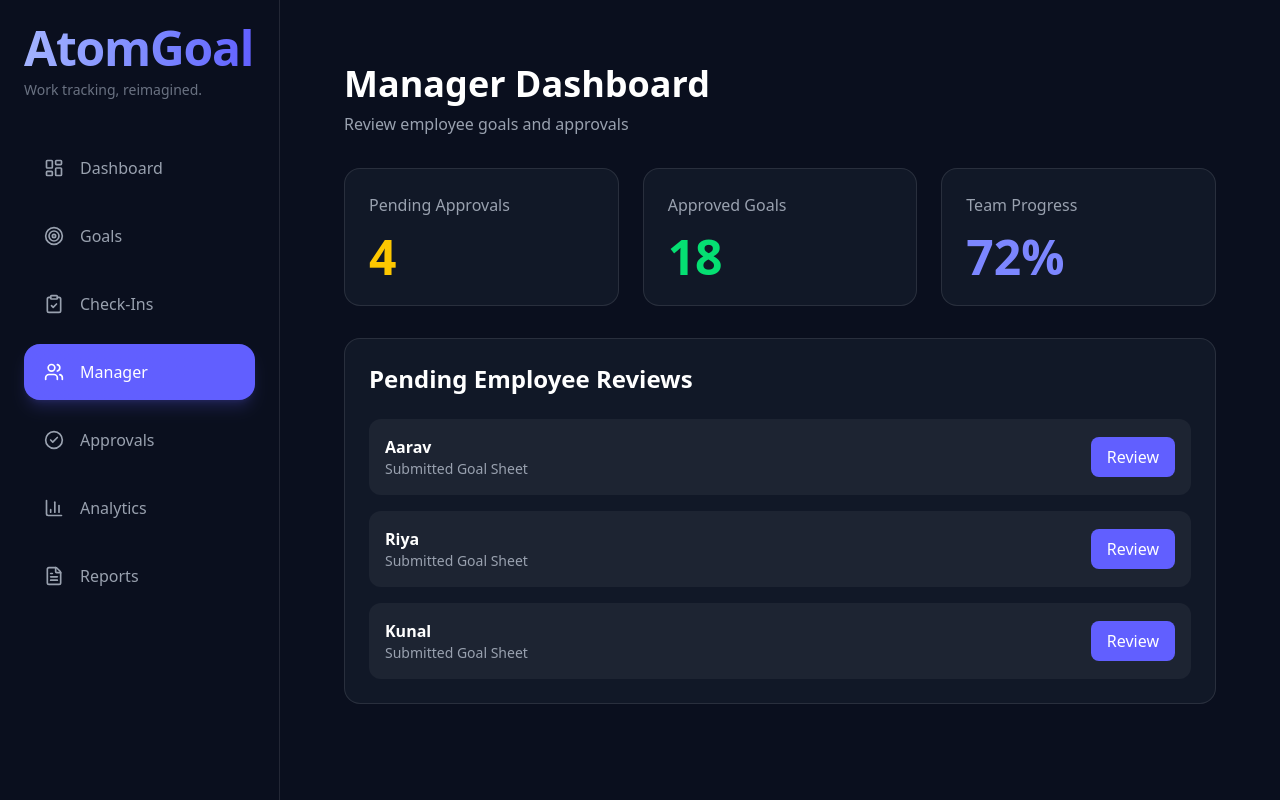
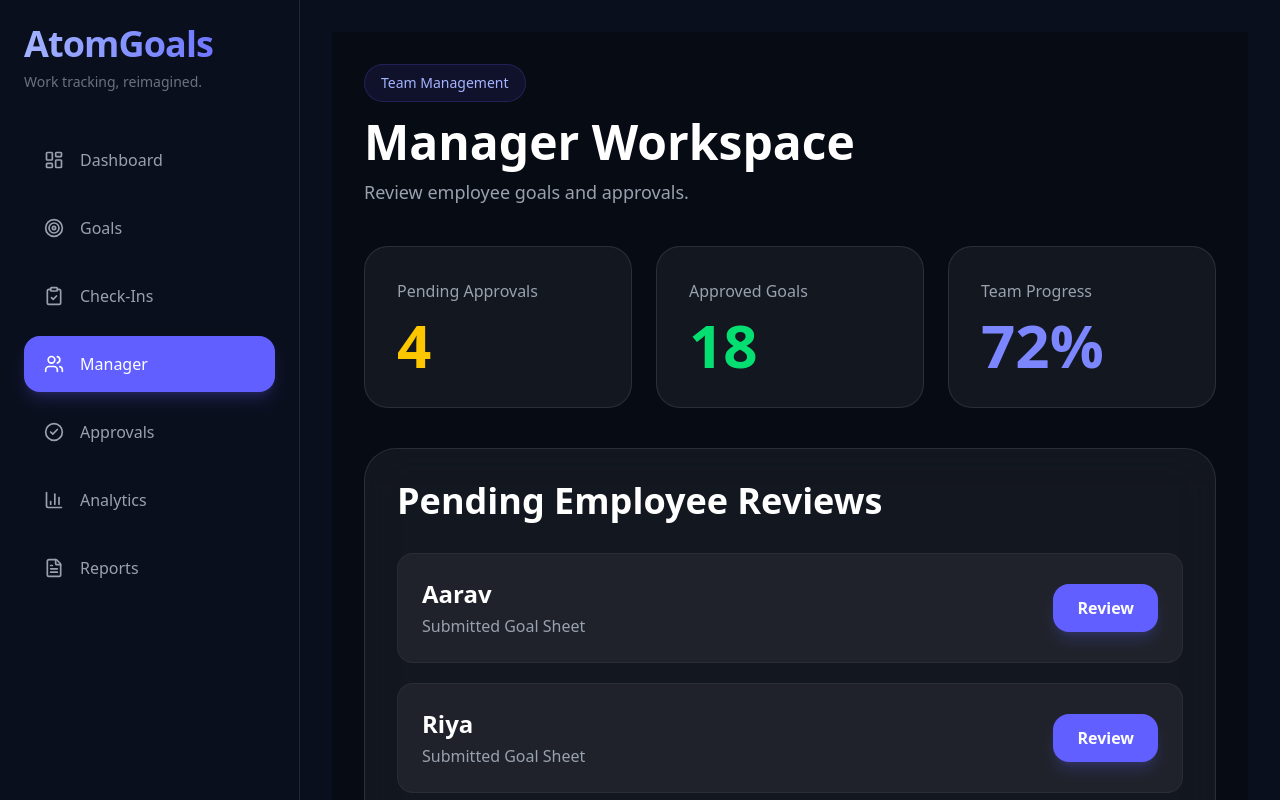
Before and after one commit to charu2210/atom-goals, a Next.js app: page /dashboard/manager in a window 1280 px wide. Shown: the top 800 px of the page. Built offline with nearby package versions, Linux system fonts and the light colour scheme.

Commit message:
Fix new goal navigation

```diff
--- a/app/dashboard/manager/page.tsx
+++ b/app/dashboard/manager/page.tsx
@@ -1,86 +1,201 @@
-export default function ManagerDashboard() {
+"use client";
+
+import Link from "next/link";
+import { motion } from "framer-motion";
+
+const reviews = [
+  {
+    employee: "Aarav",
+    title: "Submitted Goal Sheet",
+  },
+  {
+    employee: "Riya",
+    title: "Submitted Goal Sheet",
+  },
+  {
+    employee: "Kunal",
+    title: "Submitted Goal Sheet",
+  },
+];
+
+export default function ManagerPage() {
+
   return (
-    <main className="min-h-screen bg-[#0A0F1E] text-white p-8">
 
-      <div className="max-w-7xl mx-auto">
+    <main className="
+      min-h-screen
+      bg-[#070B14]
+      text-white
+      p-8
+    ">
 
-        <div className="flex items-center justify-between mb-8">
+      <div className="
+        max-w-6xl mx-auto
+      ">
 
-          <div>
-            <h1 className="text-4xl font-bold">
-              Manager Dashboard
-            </h1>
+        <div className="mb-10">
 
-            <p className="text-gray-400 mt-2">
-              Review employee goals and approvals
-            </p>
+          <div className="
+            inline-flex
+            px-4 py-2
+            rounded-full
+            bg-indigo-500/10
+            border border-indigo-500/20
+            text-indigo-300
+            text-sm mb-4
+          ">
+            Team Management
           </div>
+
+          <h1 className="
+            text-5xl font-black
+            mb-3
+          ">
+            Manager Workspace
+          </h1>
+
+          <p className="
+            text-gray-400 text-lg
+          ">
+            Review employee goals and approvals.
+          </p>
 
         </div>
 
-        <div className="grid grid-cols-3 gap-6 mb-8">
+        {/* STATS */}
+        <div className="
+          grid md:grid-cols-3
+          gap-6 mb-10
+        ">
 
-          <div className="bg-[#111827] border border-white/10 rounded-2xl p-6">
-            <p className="text-gray-400">
+          <div className="
+            rounded-3xl
+            bg-white/5
+            border border-white/10
+            p-8
+          ">
+            <p className="text-gray-400 mb-3">
               Pending Approvals
             </p>
 
-            <h2 className="text-5xl font-bold text-yellow-400 mt-4">
+            <h2 className="
+              text-6xl font-black
+              text-yellow-400
+            ">
               4
             </h2>
           </div>
 
-          <div className="bg-[#111827] border border-white/10 rounded-2xl p-6">
-            <p className="text-gray-400">
+          <div className="
+            rounded-3xl
+            bg-white/5
+            border border-white/10
+            p-8
+          ">
+            <p className="text-gray-400 mb-3">
               Approved Goals
             </p>
 
-            <h2 className="text-5xl font-bold text-green-400 mt-4">
+            <h2 className="
+              text-6xl font-black
+              text-green-400
+            ">
               18
             </h2>
           </div>
 
-          <div className="bg-[#111827] border border-white/10 rounded-2xl p-6">
-            <p className="text-gray-400">
+          <div className="
+            rounded-3xl
+            bg-white/5
+            border border-white/10
+            p-8
+          ">
+            <p className="text-gray-400 mb-3">
               Team Progress
             </p>
 
-            <h2 className="text-5xl font-bold text-indigo-400 mt-4">
+            <h2 className="
+              text-6xl font-black
+              text-indigo-400
+            ">
               72%
             </h2>
           </div>
 
         </div>
 
-        <div className="bg-[#111827] border border-white/10 rounded-2xl p-6">
+        {/* REVIEWS */}
+        <div className="
+          rounded-[32px]
+          border border-white/10
+          bg-white/5
+          backdrop-blur-xl
+          p-8
+        ">
 
-          <h2 className="text-2xl font-bold mb-6">
+          <h2 className="
+            text-4xl font-bold
+            mb-8
+          ">
             Pending Employee Reviews
           </h2>
 
-          <div className="space-y-4">
+          <div className="
+            space-y-5
+          ">
 
-            {["Aarav", "Riya", "Kunal"].map((employee) => (
-              <div
-                key={employee}
-                className="flex items-center justify-between bg-white/5 p-4 rounded-xl"
+            {reviews.map((review, index) => (
+
+              <motion.div
+                key={index}
+                whileHover={{
+                  scale: 1.01,
+                }}
+                className="
+                  bg-white/5
+                  border border-white/5
+                  rounded-2xl
+                  p-6
+                  flex items-center
+                  justify-between
+                "
               >
 
                 <div>
-                  <h3 className="font-semibold">
-                    {employee}
+
+                  <h3 className="
+                    text-2xl font-bold
+                  ">
+                    {review.employee}
                   </h3>
 
-                  <p className="text-gray-400 text-sm">
-                    Submitted Goal Sheet
+                  <p className="
+                    text-gray-400
+                    mt-1
+                  ">
+                    {review.title}
                   </p>
+
                 </div>
 
-                <button className="bg-indigo-500 hover:bg-indigo-600 px-4 py-2 rounded-lg">
+                <Link
+                  href="/dashboard/approvals"
+                  className="
+                    px-6 py-3
+                    rounded-2xl
+                    bg-indigo-500
+                    hover:bg-indigo-600
+                    transition-all
+                    font-semibold
+                    shadow-lg
+                    shadow-indigo-500/20
+                  "
+                >
                   Review
-                </button>
+                </Link>
 
-              </div>
+              </motion.div>
+
             ))}
 
           </div>
--- a/app/dashboard/page.tsx
+++ b/app/dashboard/page.tsx
@@ -228,28 +228,27 @@ export default function DashboardPage() {
 
           </div>
 
-          <motion.button
-            whileHover={{
-              scale: 1.03,
-            }}
-            whileTap={{
-              scale: 0.97,
-            }}
+          <a
+  href="/dashboard/goals"
   className="
     h-fit
     bg-indigo-500
     hover:bg-indigo-600
-              transition-all
+    transition-all duration-300
     px-7 py-4
     rounded-2xl
     font-semibold
     shadow-xl
     shadow-indigo-500/20
+    inline-flex
+    items-center
+    justify-center
+    hover:scale-[1.03]
+    active:scale-[0.98]
   "
 >
   + New Goal
-          </motion.button>
-
+</a>
         </div>
 
         {/* MAIN GRID */}
--- a/components/layout/Sidebar.tsx
+++ b/components/layout/Sidebar.tsx
@@ -58,7 +58,7 @@ export default function Sidebar() {
   return (
 
     <aside className="
-      w-[280px]
+      w-[300px]
       min-h-screen
       bg-[#0A0F1E]
       border-r border-white/10
@@ -69,7 +69,7 @@ export default function Sidebar() {
       <div className="mb-10">
 
         <h1 className="
-          text-5xl font-black
+          text-4xl font-black
           tracking-tight
           bg-gradient-to-r
           from-indigo-300
```
Also changed, not shown: 1 other file (tests, documents, lock files or other folders). Lines whose indentation alone changed are shown as unchanged.
